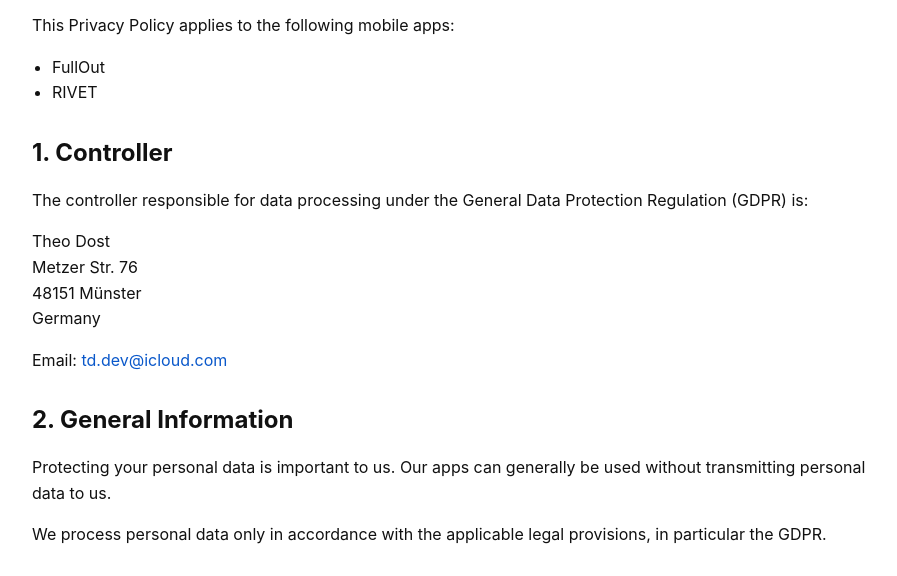
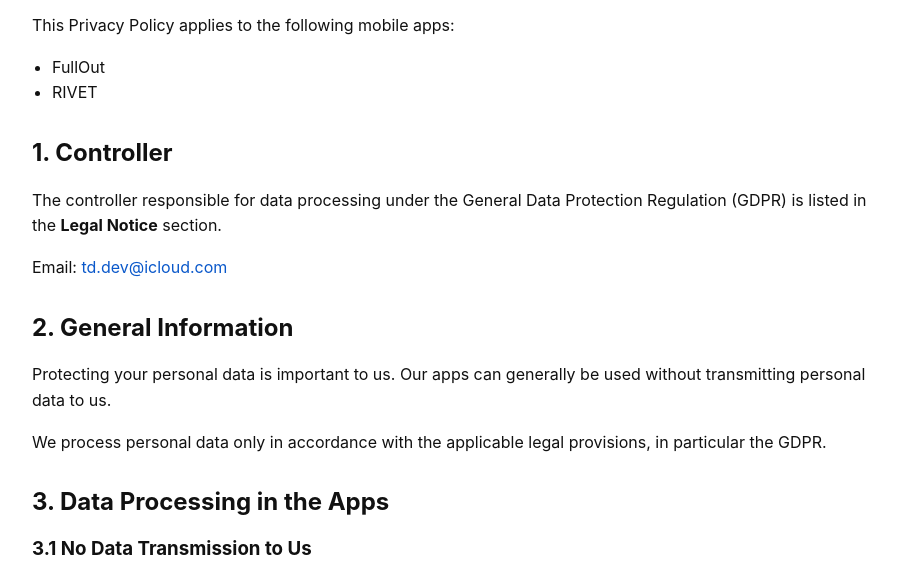
Before and after one commit to tddev-hub/tddev-hub.github.io, a plain HTML site: page privacy/index.html in a window 1280 px wide. Shown: the part 146-722 px from the top of the page, without its empty margins (178-1075 px from the left). Drawn offline with Linux system fonts and the light colour scheme.

Commit message:
Update index.html

```diff
--- a/privacy/index.html
+++ b/privacy/index.html
@@ -59,12 +59,9 @@
   </ul>
 
   <h2>1. Controller</h2>
-  <p>The controller responsible for data processing under the General Data Protection Regulation (GDPR) is:</p>
   <p>
-    Theo Dost<br />
-    Metzer Str. 76<br />
-    48151 Münster<br />
-    Germany
+    The controller responsible for data processing under the General Data Protection Regulation (GDPR)
+    is listed in the <strong>Legal Notice</strong> section.
   </p>
   <p>Email: <a href="mailto:td.dev@icloud.com">td.dev@icloud.com</a></p>
 
```
